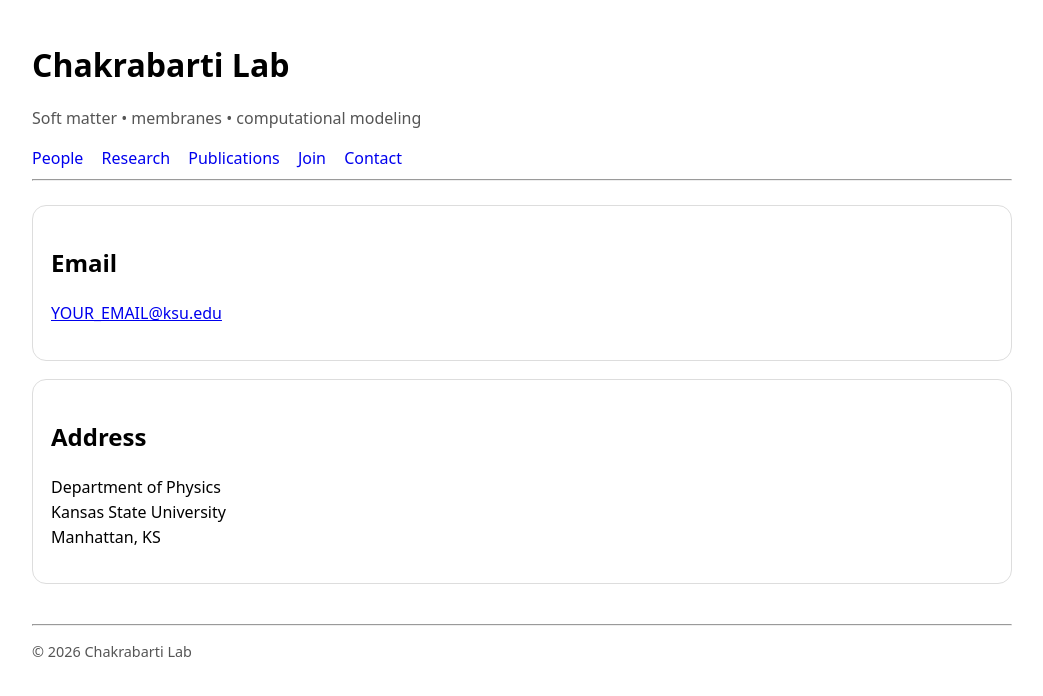
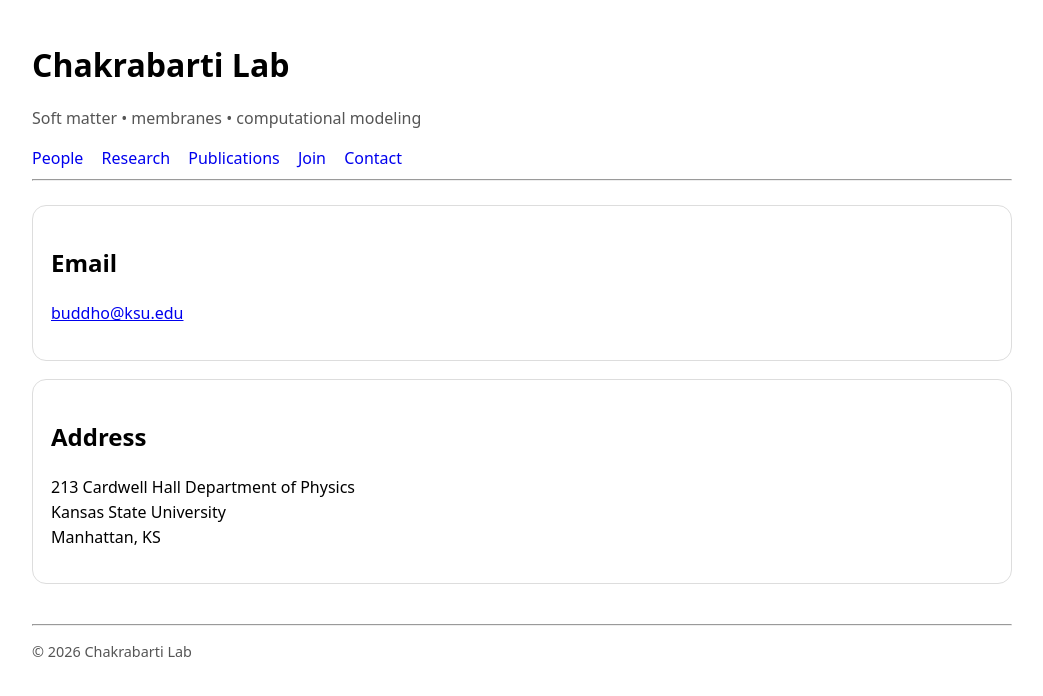
Before and after one commit to skg43/chakrabarti-lab, a Jekyll site: the page built from contact.html, in a window 1280 px wide. Shown: the top 696 px of the page, without its empty margins (118-1161 px from the left). Built offline with Jekyll 4.4.1, drawn with Linux system fonts in a browser that asks for light colours.

Commit message:
Replace pages with clean content blocks-added contact

```diff
--- a/contact.html
+++ b/contact.html
@@ -5,12 +5,13 @@
 
 <div class="card">
   <h2>Email</h2>
-  <p><a href="mailto:YOUR_EMAIL@ksu.edu">YOUR_EMAIL@ksu.edu</a></p>
+  <p><a href="mailto:YOUR_EMAIL@ksu.edu">buddho@ksu.edu</a></p>
 </div>
 
 <div class="card">
   <h2>Address</h2>
   <p>
+    213 Cardwell Hall
     Department of Physics<br>
     Kansas State University<br>
     Manhattan, KS
```
